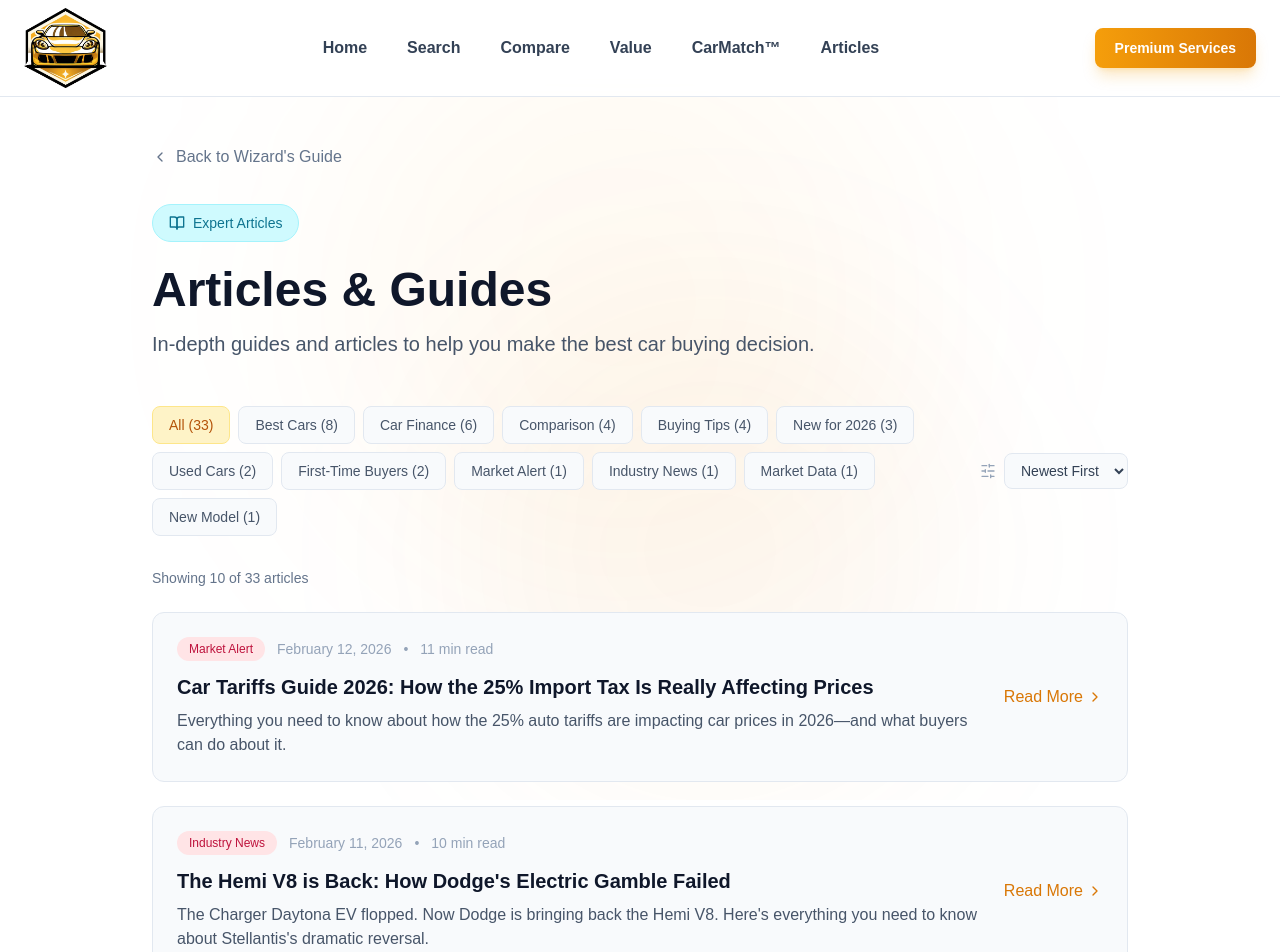
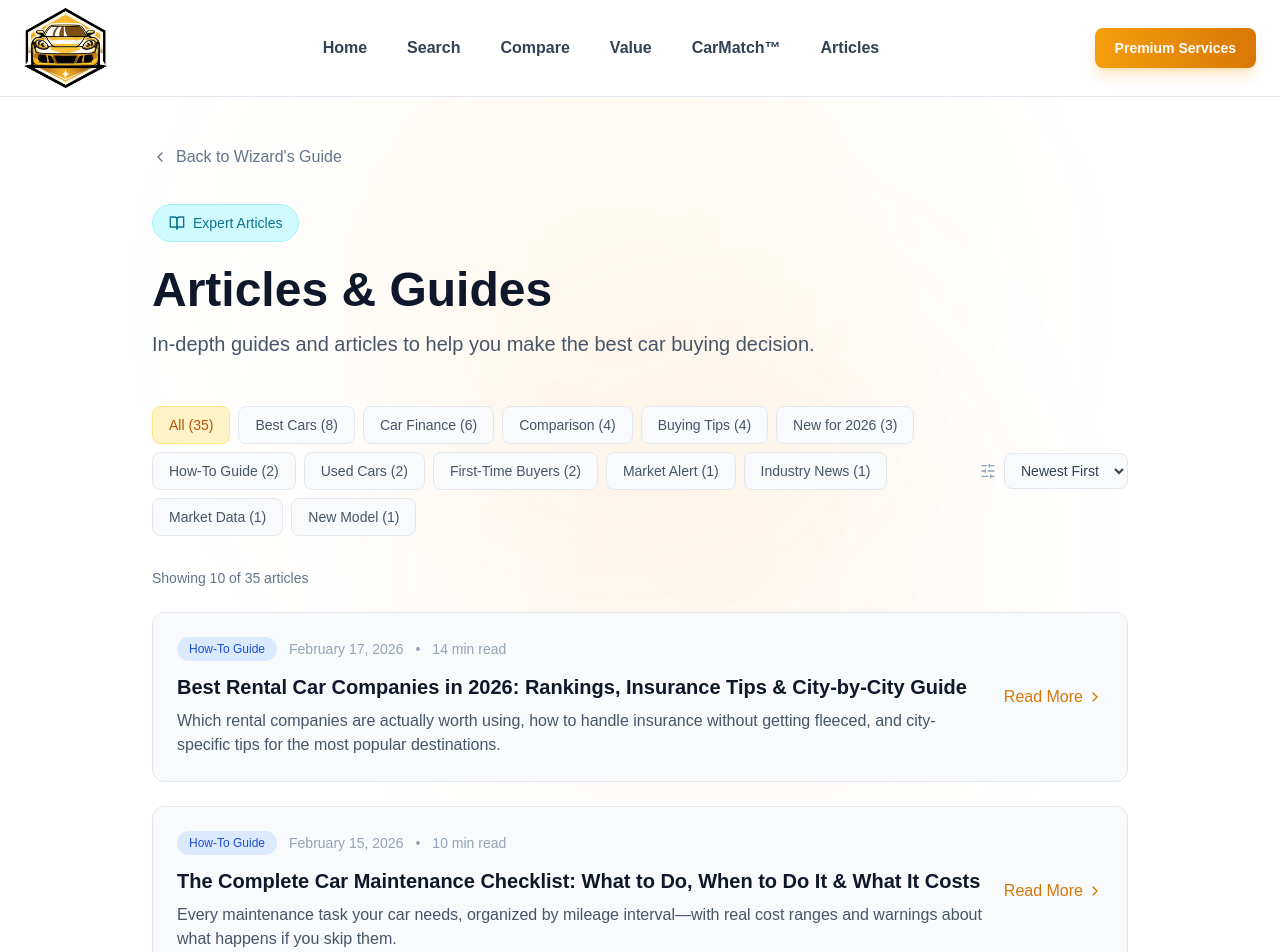
Before and after one commit to T-fps/autowizard, a Next.js app: page /blog in a window 1280 px wide. Shown: the top 952 px of the page. Built offline with nearby package versions, Linux system fonts and the light colour scheme.

Commit message:
Add files via upload

```diff
--- a/app/blog/page.tsx
+++ b/app/blog/page.tsx
@@ -6,6 +6,27 @@ import { ChevronRight, BookOpen, ChevronLeft, SlidersHorizontal, ChevronDown } f
 import PageWrapper from '../components/shared/PageWrapper';
 
 const blogPosts = [
+  // NEW FEBRUARY 2026 ARTICLES - PART 3 (Feb 15-17)
+  {
+    slug: 'rental-car-guide',
+    title: 'Best Rental Car Companies in 2026: Rankings, Insurance Tips & City-by-City Guide',
+    description: 'Which rental companies are actually worth using, how to handle insurance without getting fleeced, and city-specific tips for the most popular destinations.',
+    category: 'How-To Guide',
+    categoryColor: 'blue',
+    date: 'February 17, 2026',
+    dateSort: '2026-02-17',
+    readTime: '14 min read'
+  },
+  {
+    slug: 'maintenance-checklist',
+    title: 'The Complete Car Maintenance Checklist: What to Do, When to Do It & What It Costs',
+    description: 'Every maintenance task your car needs, organized by mileage interval—with real cost ranges and warnings about what happens if you skip them.',
+    category: 'How-To Guide',
+    categoryColor: 'blue',
+    date: 'February 15, 2026',
+    dateSort: '2026-02-15',
+    readTime: '10 min read'
+  },
   // NEW FEBRUARY 2026 ARTICLES - PART 2 (Feb 8-12)
   {
     slug: 'car-tariffs-guide-2026',
```
